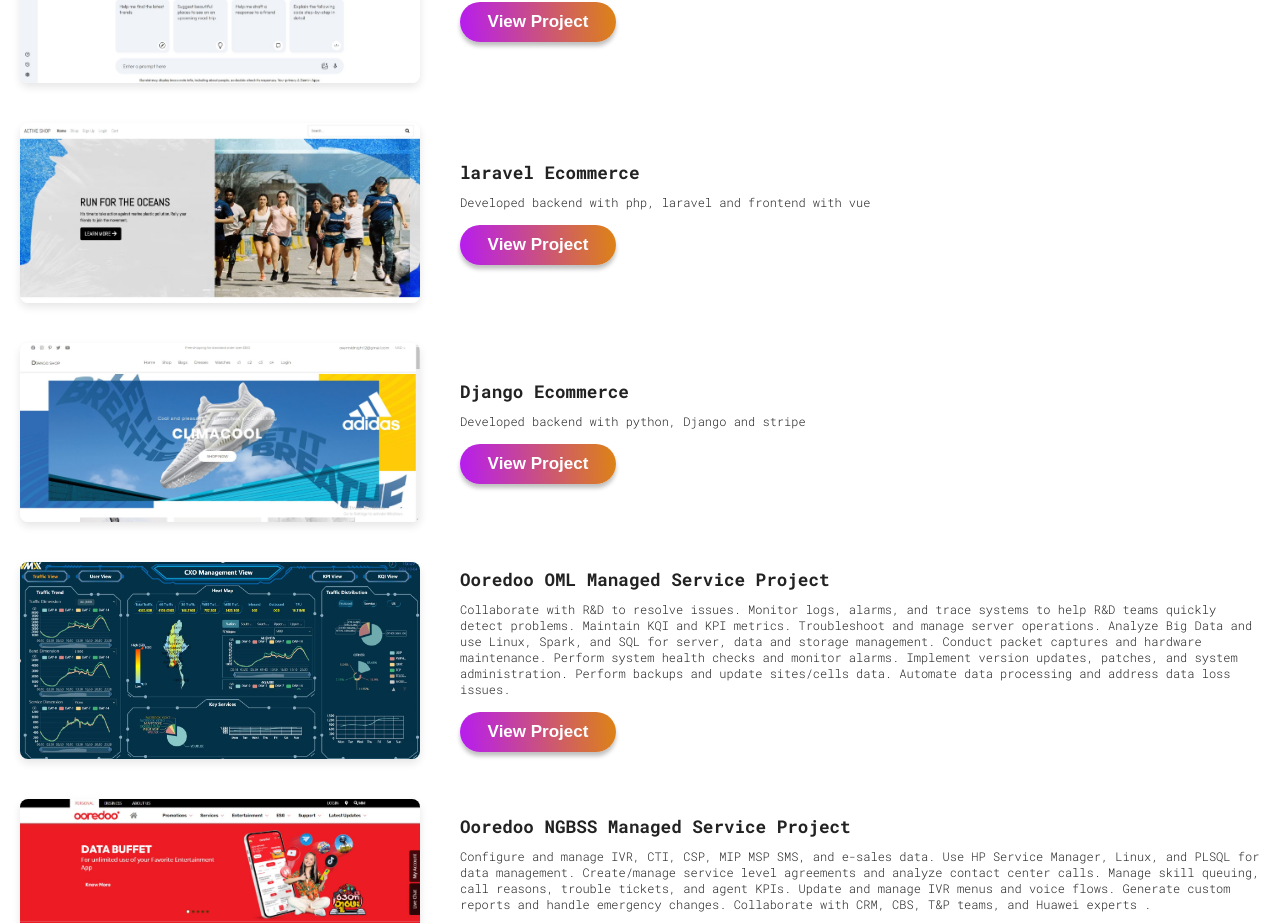
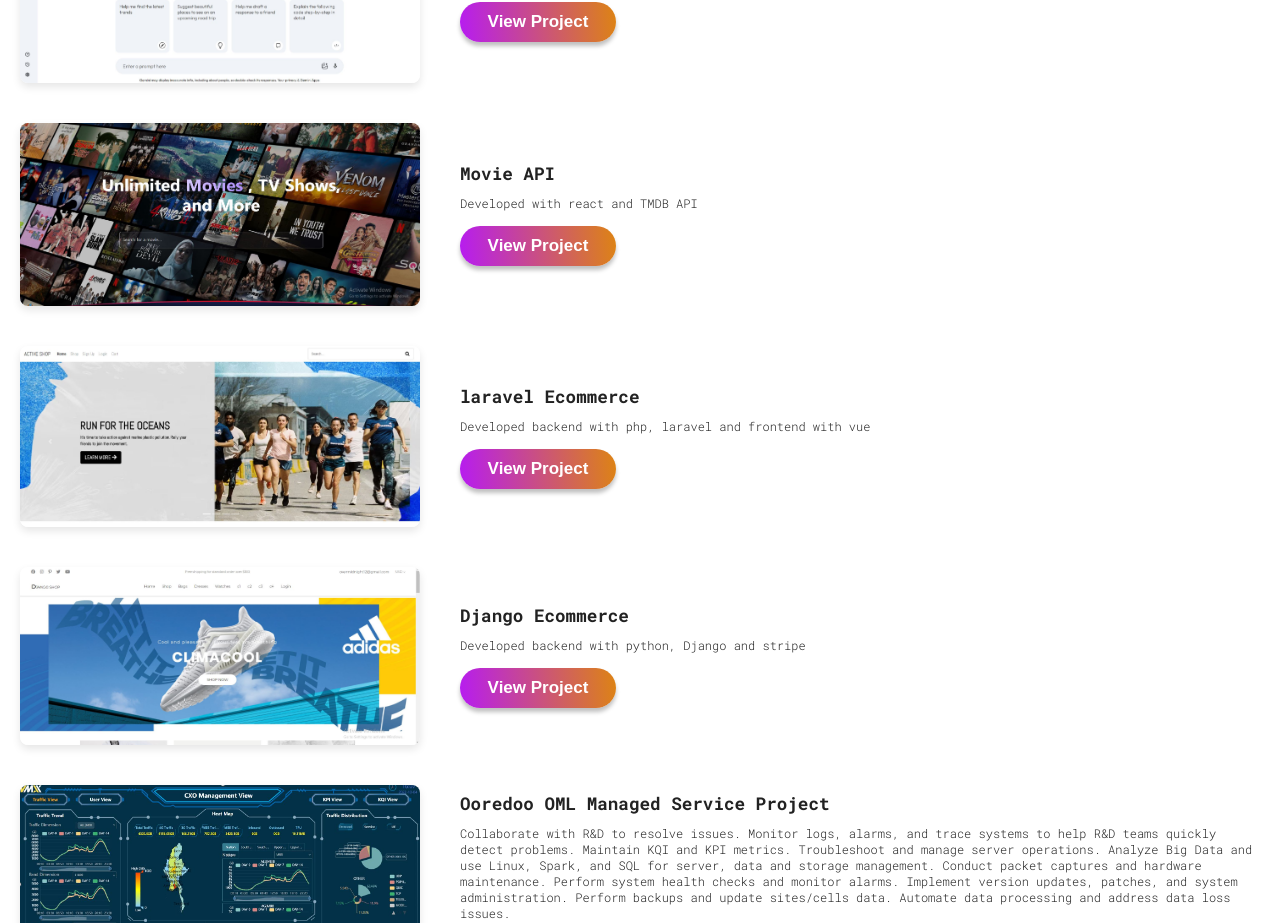
Before and after one commit to zinmyoswe/react-portfolio, a React (Vite) app: page / in a window 1280 px wide. Shown: the part 1892-2815 px from the top of the page. Built offline with nearby package versions, Linux system fonts and the light colour scheme.

Commit message:
add new movie project

```diff
--- a/src/sections/Projects/Projects.jsx
+++ b/src/sections/Projects/Projects.jsx
@@ -12,6 +12,7 @@
 import oml2 from '../../assets/oml2.jpg';
 import oml3 from '../../assets/oml3.jpg';
 import busdashboard3 from '../../assets/busdashboard3.jpg';
+import nflix from '../../assets/nflix.jpg';
 
 
 import ProjectCard from '../../common/ProjectCard';
@@ -54,6 +55,12 @@
       link: 'https://gemini-ai-clone-virid.vercel.app/',
       name: 'Gemini API',
       description: 'Developed with react and Gemini API',
+    },
+    {
+      images: [nflix],
+      link: 'https://movieapi.peachcherrytechnology.com/',
+      name: 'Movie API',
+      description: 'Developed with react and TMDB API',
     },
     {
       images: [laravelecommerce],
```
Also changed, not shown: src/assets/nflix.jpg (added).
